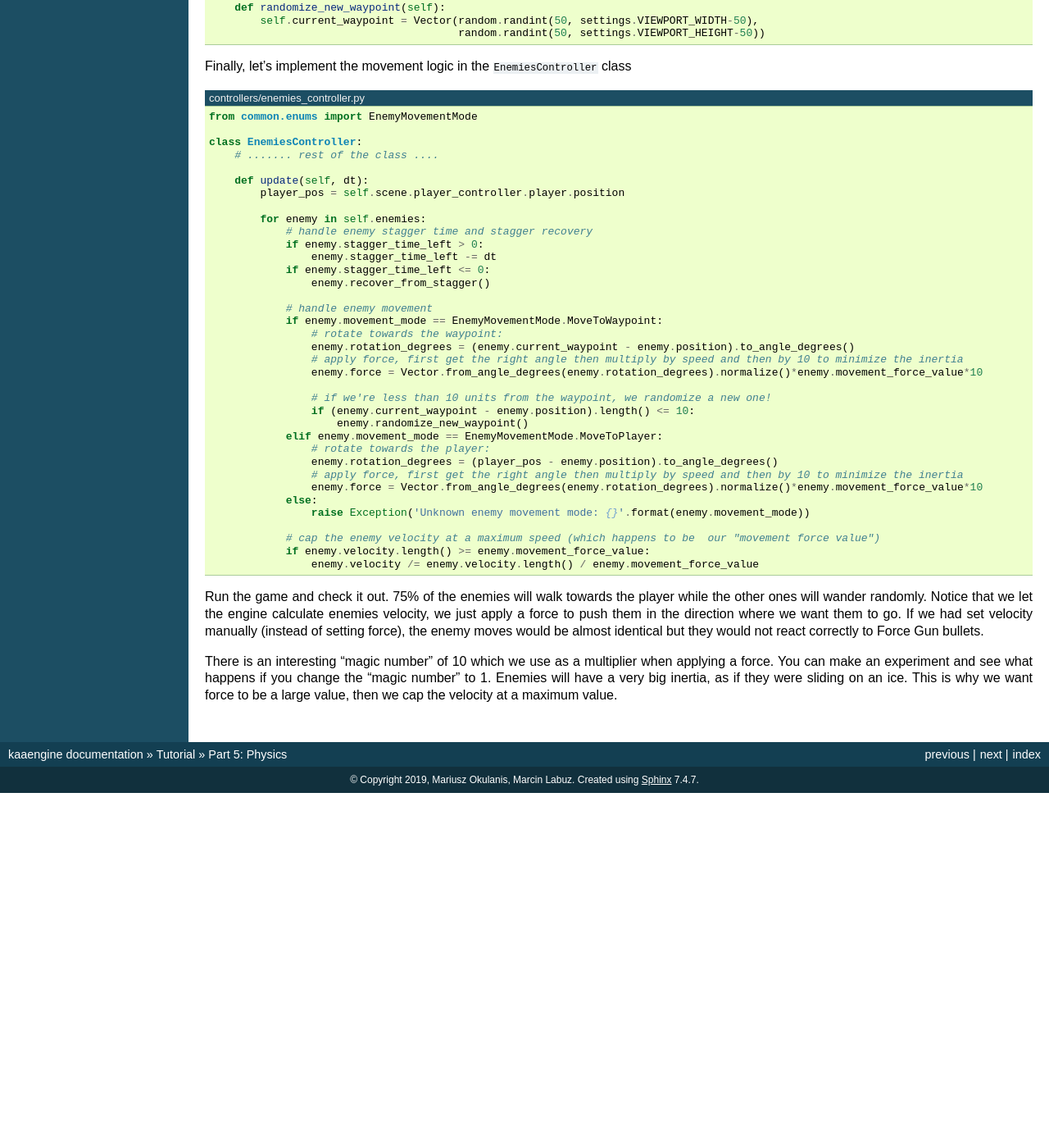
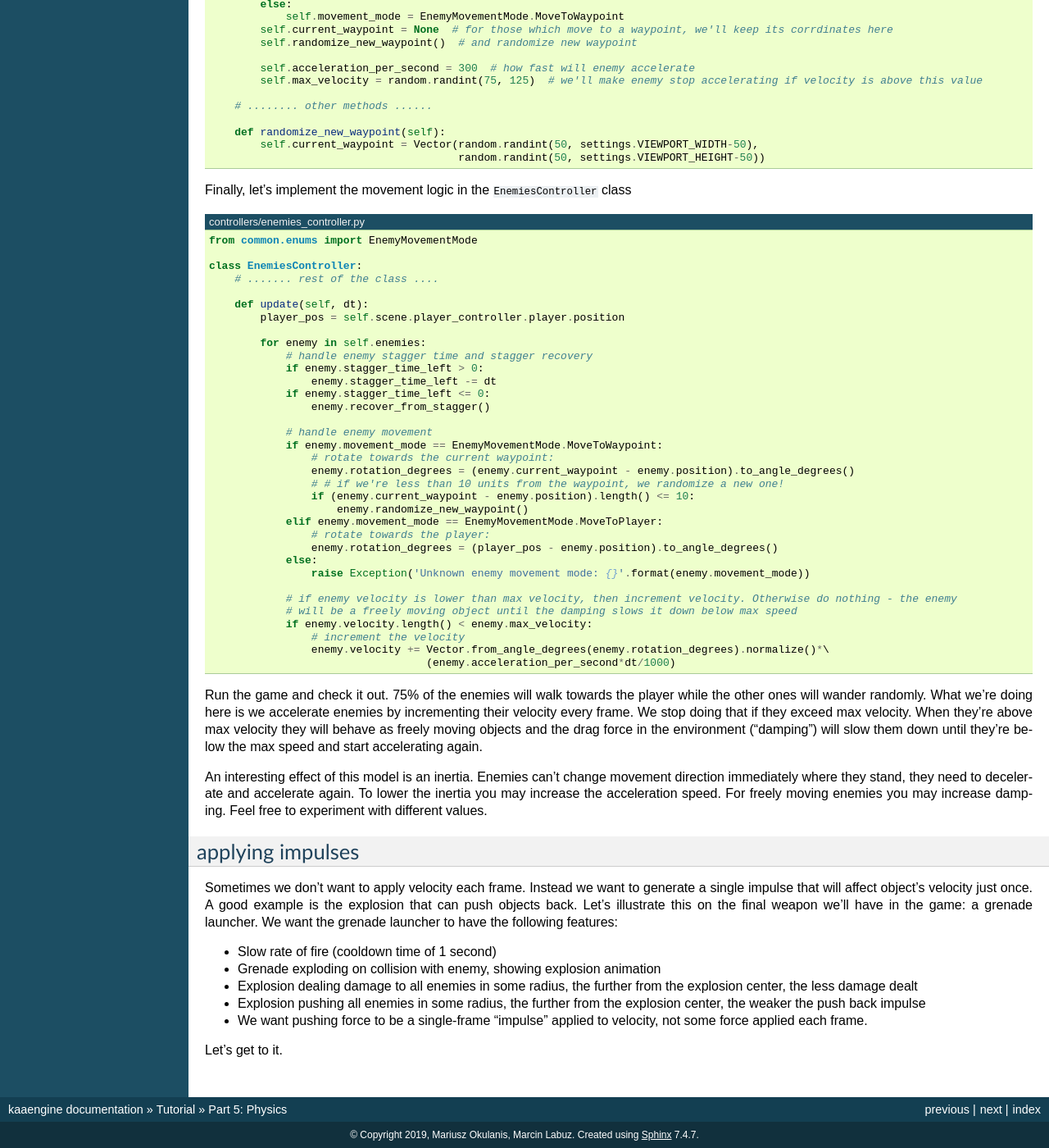
Before and after one commit to kaaengine/kaa, a Sphinx documentation site: the page built from docs/tutorial/part05.rst, in a window 1280 px wide and 1400 px high, scrolled down 11561 px. Shown: the whole window at 82% size. Built offline with Sphinx 7.4.7, drawn with Linux system fonts in a browser that asks for light colours; before the commit the page ends 12528 px from its top, so only the background shows below that; some of the changed text lies outside the part shown.

Commit message:
chapter 5 refactoring

```diff
--- a/docs/tutorial/part05.rst
+++ b/docs/tutorial/part05.rst
@@ -681,11 +681,21 @@ Let's implement a simple AI for our enemies. Let's make each enemy be in one of
 Let's define an enum:
 
 .. code-block:: python
-    :caption: common/enums/py
+    :caption: common/enums.py
 
     class EnemyMovementMode(enum.Enum):
         MoveToWaypoint = 1
         MoveToPlayer = 2
+
+Then, let's add damping (a drag force working in entire space) to slow down enemies when they're moving freely
+due to collisions impulses (eg from Force gun bullet)
+
+.. code-block:: python
+    :caption: scenes/gameplay.py
+
+    # inside __init__:
+    self.space = SpaceNode(damping=0.3)
+
 
 Next, let's modify the :code:`Enemy` class:
 
@@ -707,8 +717,9 @@ Next, let's modify the :code:`Enemy` class:
                 self.movement_mode = EnemyMovementMode.MoveToWaypoint
             self.current_waypoint = None  # for those which move to a waypoint, we'll keep its corrdinates here
             self.randomize_new_waypoint()  # and randomize new waypoint
-            # randomize a speed for each enemy, to add some variation
-            self.movement_force_value = random.randint(50, 150)
+
+            self.acceleration_per_second = 300  # how fast will enemy accelerate
+            self.max_velocity = random.randint(75, 125)  # we'll make enemy stop accelerating if velocity is above this value
 
         # ........ other methods ......
 
@@ -738,32 +749,48 @@ Finally, let's implement the movement logic in the :code:`EnemiesController` cla
 
                 # handle enemy movement
                 if enemy.movement_mode == EnemyMovementMode.MoveToWaypoint:
-                    # rotate towards the waypoint:
+                    # rotate towards the current waypoint:
                     enemy.rotation_degrees = (enemy.current_waypoint - enemy.position).to_angle_degrees()
-                    # apply force, first get the right angle then multiply by speed and then by 10 to minimize the inertia
-                    enemy.force = Vector.from_angle_degrees(enemy.rotation_degrees).normalize()*enemy.movement_force_value*10
-
-                    # if we're less than 10 units from the waypoint, we randomize a new one!
+                    # # if we're less than 10 units from the waypoint, we randomize a new one!
                     if (enemy.current_waypoint - enemy.position).length() <= 10:
                         enemy.randomize_new_waypoint()
                 elif enemy.movement_mode == EnemyMovementMode.MoveToPlayer:
                     # rotate towards the player:
                     enemy.rotation_degrees = (player_pos - enemy.position).to_angle_degrees()
-                    # apply force, first get the right angle then multiply by speed and then by 10 to minimize the inertia
-                    enemy.force = Vector.from_angle_degrees(enemy.rotation_degrees).normalize()*enemy.movement_force_value*10
                 else:
                     raise Exception('Unknown enemy movement mode: {}'.format(enemy.movement_mode))
 
-                # cap the enemy velocity at a maximum speed (which happens to be  our "movement force value")
-                if enemy.velocity.length() >= enemy.movement_force_value:
-                    enemy.velocity /= enemy.velocity.length() / enemy.movement_force_value
+                # if enemy velocity is lower than max velocity, then increment velocity. Otherwise do nothing - the enemy
+                # will be a freely moving object until the damping slows it down below max speed
+                if enemy.velocity.length() < enemy.max_velocity:
+                    # increment the velocity
+                    enemy.velocity += Vector.from_angle_degrees(enemy.rotation_degrees).normalize()*\
+                                      (enemy.acceleration_per_second*dt/1000)
+
 
 
 Run the game and check it out. 75% of the enemies will walk towards the player while the other ones will wander
-randomly. Notice that we let the engine calculate enemies velocity, we just apply a force to push them in the
-direction where we want them to go. If we had set velocity manually (instead of setting force), the enemy moves
-would be almost identical but they would not react correctly to Force Gun bullets.
+randomly. What we're doing here is we accelerate enemies by incrementing their velocity every frame. We stop doing
+that if they exceed max velocity. When they're above max velocity they will behave as freely moving objects and
+the drag force in the environment ("damping") will slow them down until they're below the max speed and start
+accelerating again.
 
-There is an interesting "magic number" of 10 which we use as a multiplier when applying a force. You can make
-an experiment and see what happens if you change the "magic number" to 1. Enemies will have a very big inertia, as if they
-were sliding on an ice. This is why we want force to be a large value, then we cap the velocity at a maximum value.
+An interesting effect of this model is an inertia. Enemies can't change movement direction immediately where they stand,
+they need to decelerate and accelerate again. To lower the inertia you may increase the acceleration speed. For
+freely moving enemies you may increase damping. Feel free to experiment with different values.
+
+
+applying impulses
+~~~~~~~~~~~~~~~~~
+
+Sometimes we don't want to apply velocity each frame. Instead we want to generate a single impulse that will affect
+object's velocity just once. A good example is the explosion that can push objects back. Let's illustrate this
+on the final weapon we'll have in the game: a grenade launcher. We want the grenade launcher to have the following features:
+
+* Slow rate of fire (cooldown time of 1 second)
+* Grenade exploding on collision with enemy, showing explosion animation
+* Explosion dealing damage to all enemies in some radius, the further from the explosion center, the less damage dealt
+* Explosion pushing all enemies in some radius, the further from the explosion center, the weaker the push back impulse
+* We want pushing force to be a single-frame "impulse" applied to velocity, not some force applied each frame.
+
+Let's get to it.
```
Also changed, not shown: other parts of docs/tutorial/part05.rst (+1 -1 lines).
